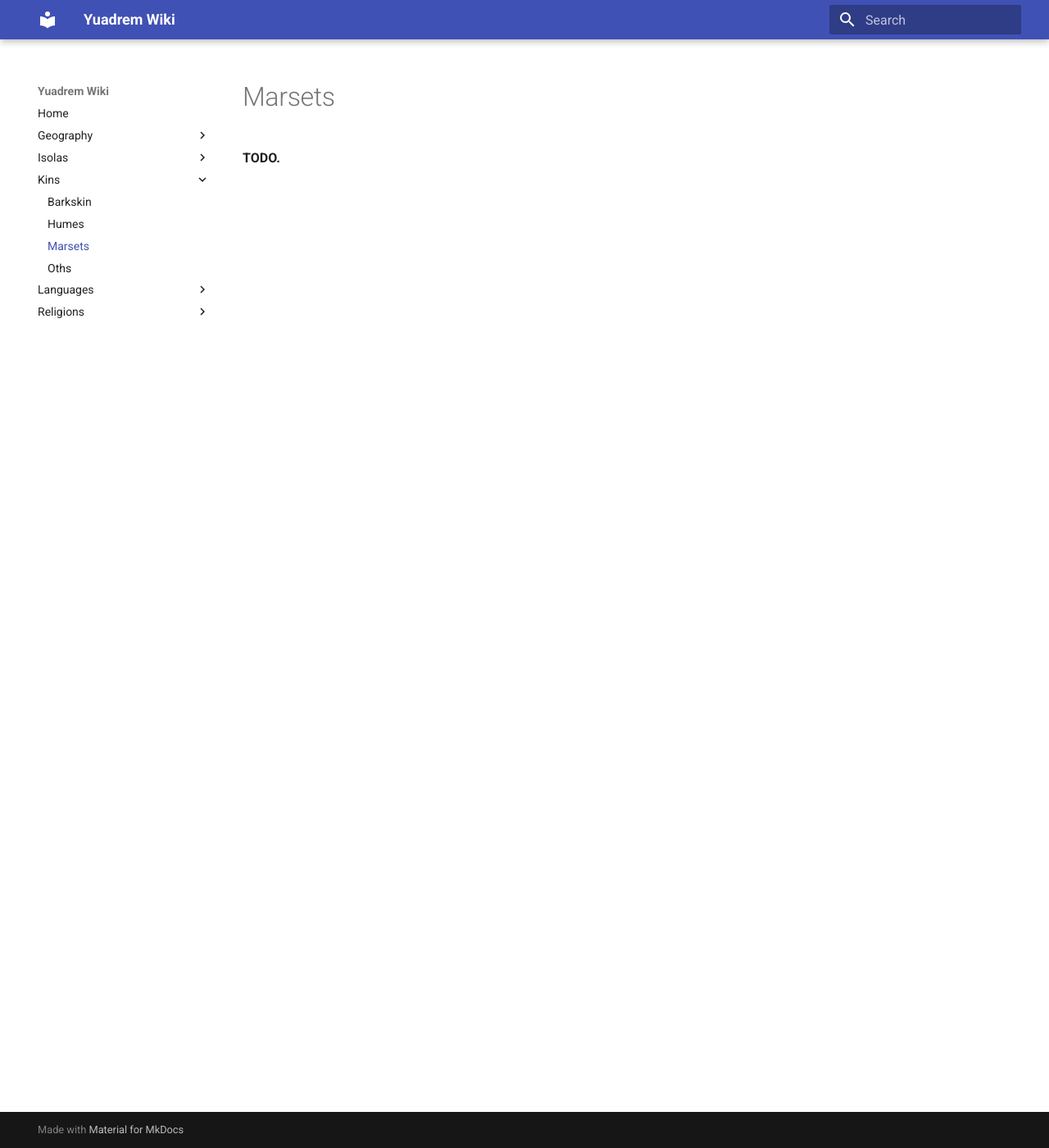
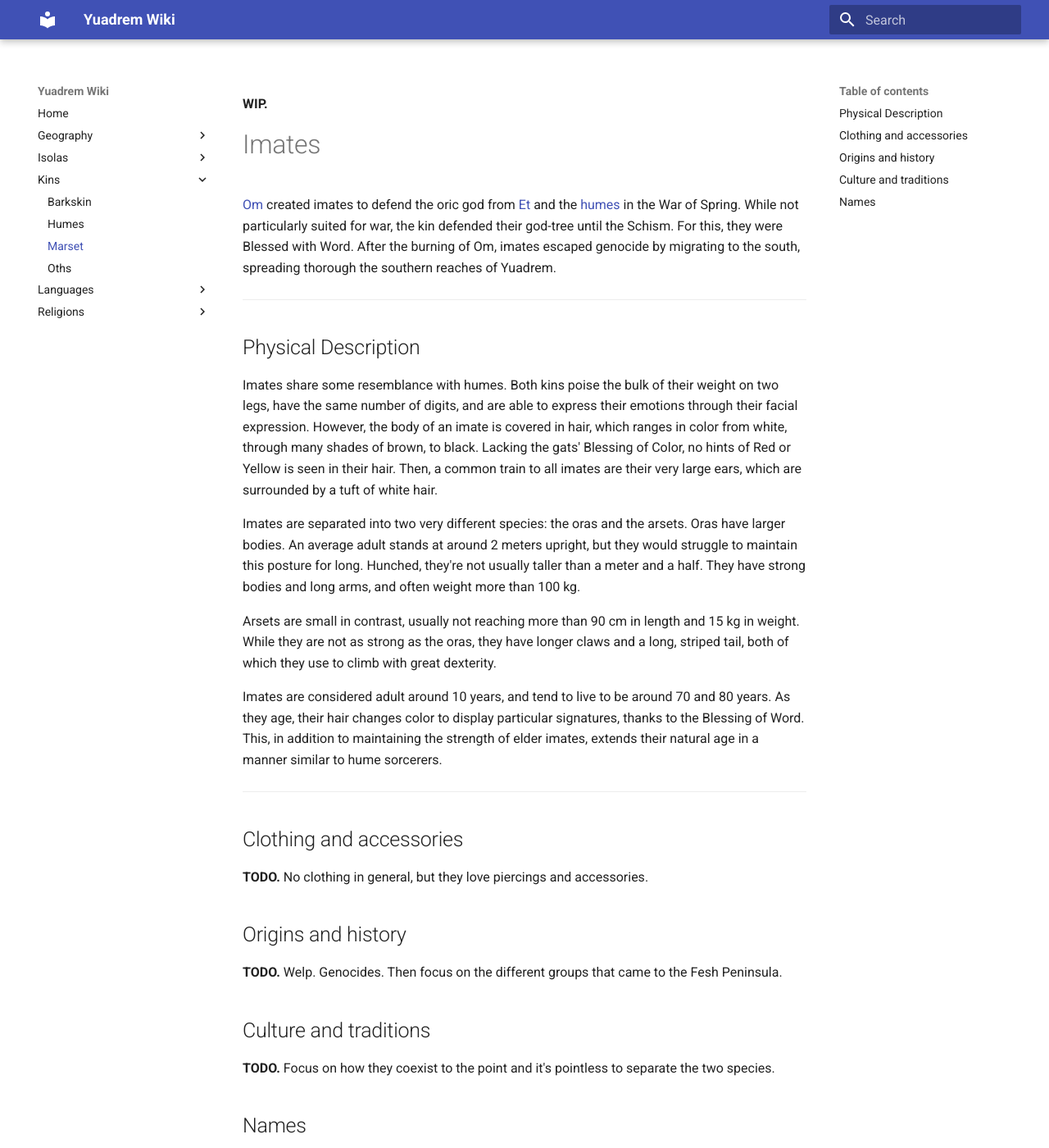
Before and after one commit to bleaktwig/yuadrem-wiki, an MkDocs documentation site: the page built from docs/kins/marset.md, in a window 1280 px wide and 1400 px high. Shown: the whole window at 82% size. Built offline with MkDocs 1.6.1 and Material for MkDocs 9.7.7, drawn with Linux system fonts in a browser that asks for light colours; some of the changed text lies outside the part shown.

Commit message:
Added the basic information for marsets (now imates!)

```diff
--- a/docs/kins/marset.md
+++ b/docs/kins/marset.md
@@ -1,6 +1,31 @@
-# Marsets
-**TODO.**
-<!-- TODO. Change their names and make them more similar to the ape-guys in my sketchbook. -->
+**WIP.**
+
+<!-- TODO. Rename all instances of "marsets" to "imates". -->
+# Imates
+[Om](../religions/tanethism_pantheon.md#om) created imates to defend the oric god from [Et](../religions/tanethism_pantheon.md#et) and the [humes](hume.md) in the War of Spring<!-- TODO. Link. -->. While not particularly suited for war, the kin defended their god-tree until the Schism<!-- TODO. Link. -->. For this, they were Blessed with Word. After the burning of Om, imates escaped genocide by migrating to the south, spreading thorough the southern reaches of Yuadrem.
+
+---
+## Physical Description
+Imates share some resemblance with humes. Both kins poise the bulk of their weight on two legs, have the same number of digits, and are able to express their emotions through their facial expression. However, the body of an imate is covered in hair, which ranges in color from white, through many shades of brown, to black. Lacking the gats' Blessing of Color, no hints of Red or Yellow is seen in their hair. Then, a common train to all imates are their very large ears, which are surrounded by a tuft of white hair.
+
+Imates are separated into two very different species: the oras and the arsets. Oras have larger bodies. An average adult stands at around 2 meters upright, but they would struggle to maintain this posture for long. Hunched, they're not usually taller than a meter and a half. They have strong bodies and long arms, and often weight more than 100 kg.
+
+Arsets are small in contrast, usually not reaching more than 90 cm in length and 15 kg in weight. While they are not as strong as the oras, they have longer claws and a long, striped tail, both of which they use to climb with great dexterity.
+
+Imates are considered adult around 10 years, and tend to live to be around 70 and 80 years. As they age, their hair changes color to display particular signatures, thanks to the Blessing of Word. This, in addition to maintaining the strength of elder imates, extends their natural age in a manner similar to hume sorcerers.
+
+---
+## Clothing and accessories
+**TODO.** No clothing in general, but they love piercings and accessories.
+
+## Origins and history
+**TODO.** Welp. Genocides. Then focus on the different groups that came to the Fesh Peninsula.
+
+## Culture and traditions
+**TODO.** Focus on how they coexist to the point and it's pointless to separate the two species.
+
+## Names
+**TODO.** Improve upon babazano while maintaining the silliness.
 
 <!-- % !TEX root = ../main.tex
 \section{Archer Kin} \label{kin::marset}
```
Also changed, not shown: docs/kins/hume.md (+1 -1 lines).
